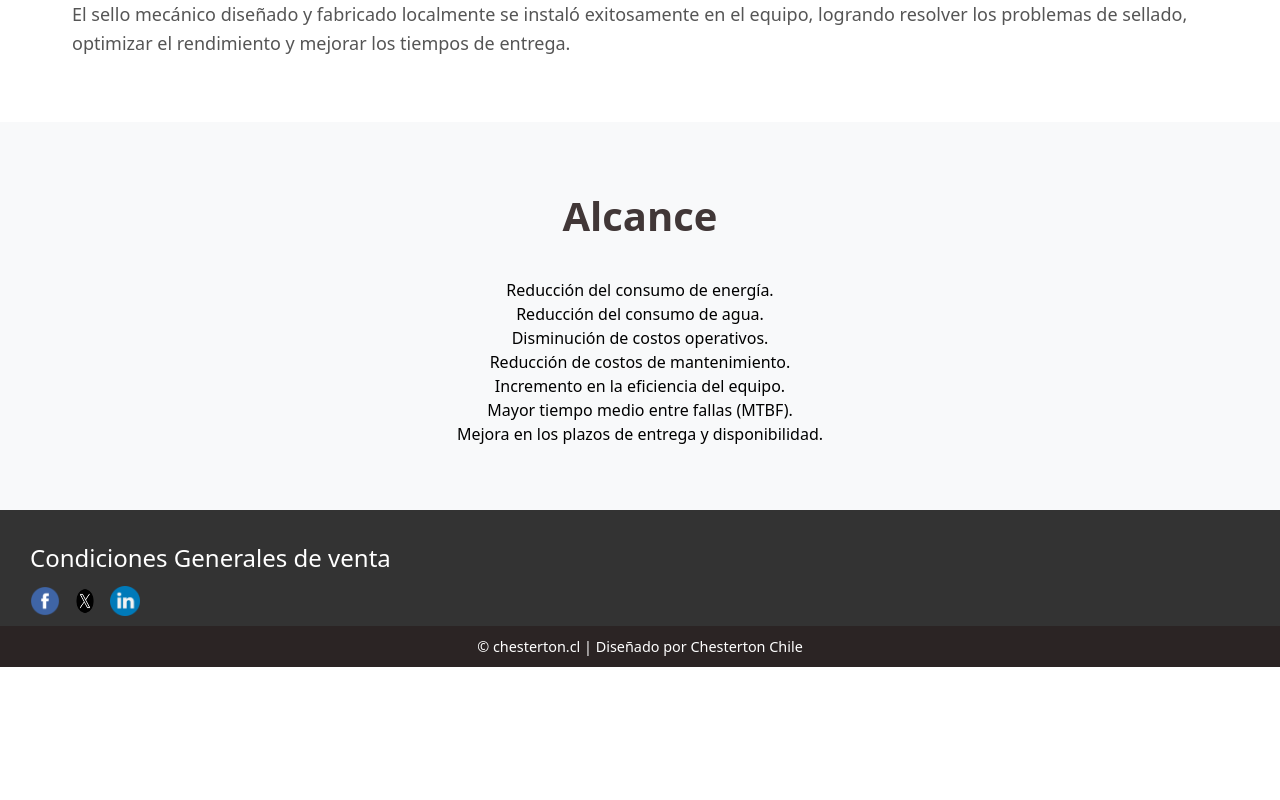
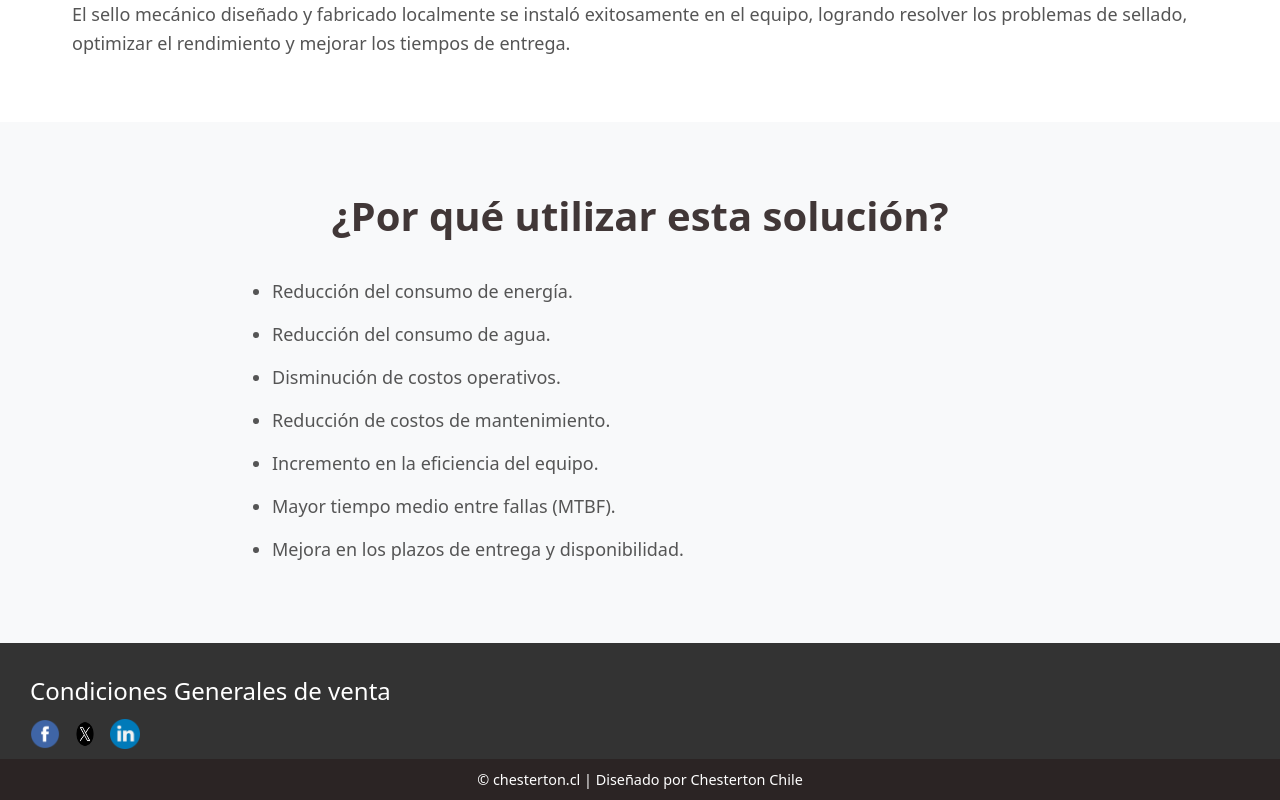
Before and after one commit to sebacoma/Chesterton, an Angular app: page /soluciones/diseno-fabricacion-local in a window 1280 px wide. Shown: the part 1608-2408 px from the top of the page. Before the commit the page ends 2275 px from the top, so only its background shows below. Built offline with nearby package versions, Linux system fonts and the light colour scheme.

Commit message:
refactor: update benefits section header and structure for clarity and consistency

```diff
--- a/src/app/pages/soluciones/diseno-fabricacion-local/diseno-fabricacion-local.component.html
+++ b/src/app/pages/soluciones/diseno-fabricacion-local/diseno-fabricacion-local.component.html
@@ -46,7 +46,8 @@
 </section>
 
 <section class="benefits-section fade-in">
-    <h2>Alcance</h2>
+    <h2>¿Por qué utilizar esta solución?</h2>
+    <div class="benefits-container">
         <ul>
             <li>Reducción del consumo de energía.</li>
             <li>Reducción del consumo de agua.</li>
@@ -56,4 +57,5 @@
             <li>Mayor tiempo medio entre fallas (MTBF).</li>
             <li>Mejora en los plazos de entrega y disponibilidad.</li>
         </ul>
+    </div>
 </section>
```
Lines whose indentation alone changed are shown as unchanged.
